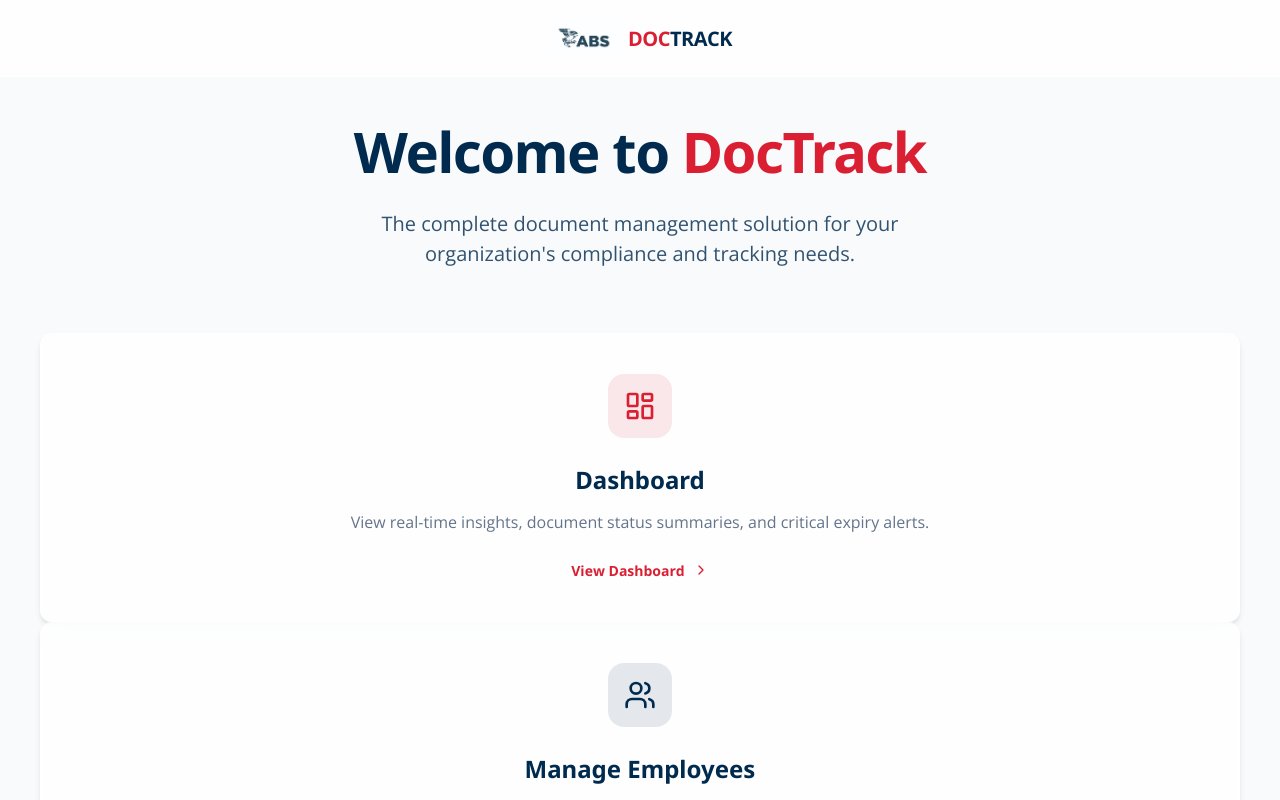
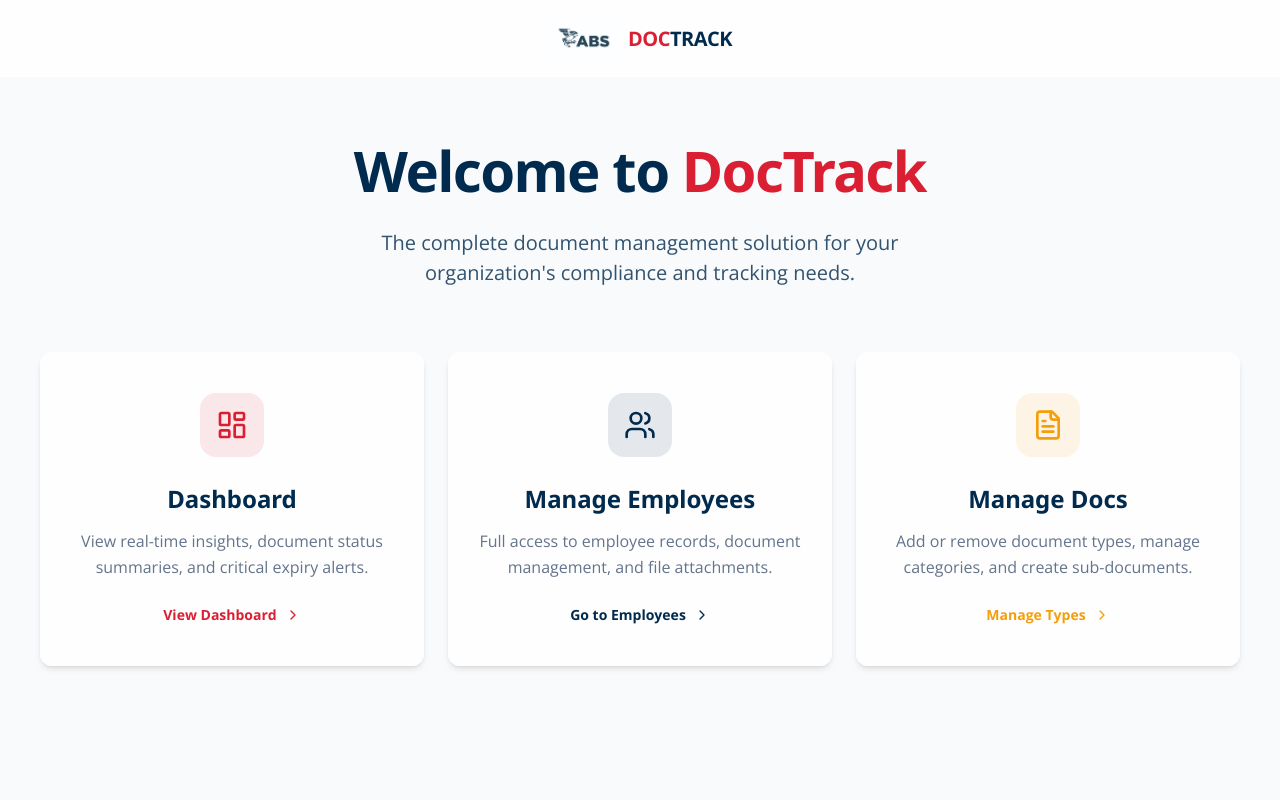
Before and after one commit to monaguib-hub/DocTrack, a Next.js app: page / in a window 1280 px wide. Shown: the top 800 px of the page. Built offline with nearby package versions, Linux system fonts and the light colour scheme.

Commit message:
rearrange landing

```diff
--- a/src/app/page.tsx
+++ b/src/app/page.tsx
@@ -16,7 +16,14 @@
                 </p>
             </div>
 
-            <div className="grid" style={{ gridTemplateColumns: 'repeat(auto-fit, minmax(300px, 1fr))', gap: '2rem' }}>
+            <div className="grid" style={{
+                display: 'grid',
+                gridTemplateColumns: 'repeat(3, 1fr)',
+                gap: '1.5rem',
+                width: '100%',
+                maxWidth: '1200px',
+                margin: '0 auto'
+            }}>
                 <Link href="/dashboard" style={{ textDecoration: 'none' }}>
                     <div className="premium-card interactive-card" style={{ padding: '2.5rem 1.5rem', height: '100%', display: 'flex', flexDirection: 'column', alignItems: 'center', textAlign: 'center' }}>
                         <div style={{
```
